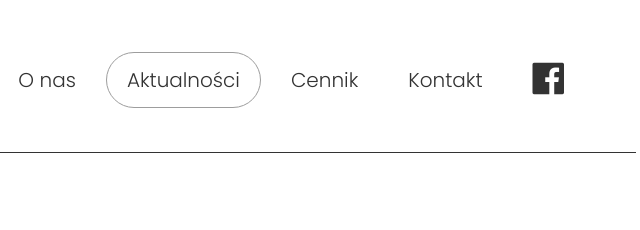
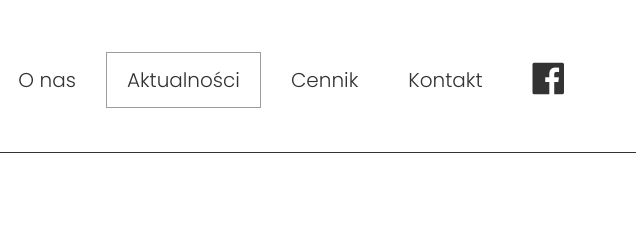
Before and after one commit to jstelm/js.github.io, a plain HTML site: page news.html in a window 1280 px wide. Shown: the top 230 px of the page, 636-1276 px from the left. Drawn offline with nearby package versions, Linux system fonts and the light colour scheme.

Commit message:
Update style.css

```diff
--- a/style.css
+++ b/style.css
@@ -88,7 +88,7 @@ a.brand {
 
 .menu-items .active{
     border: 1px solid #9d9d9d;
-    border-radius:30px;
+    border-bottom:100%;
 
 
 }
```
